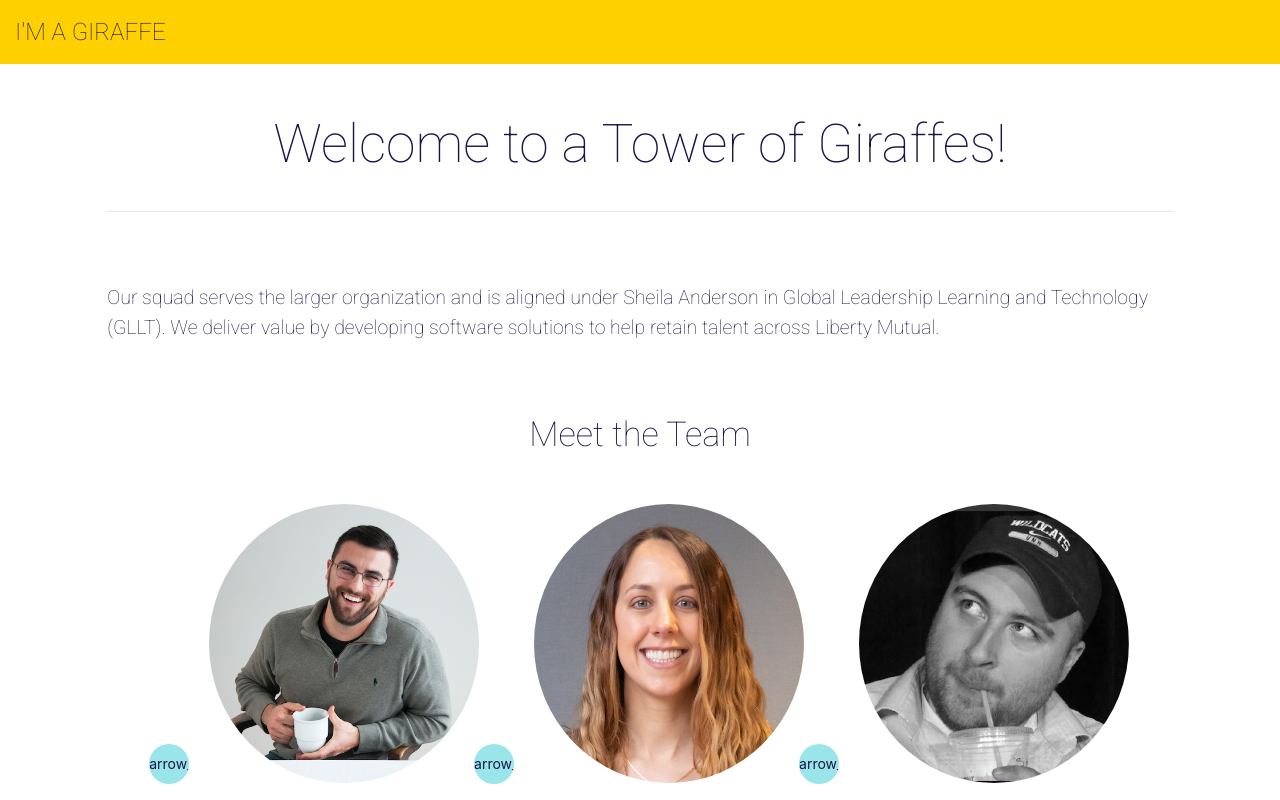
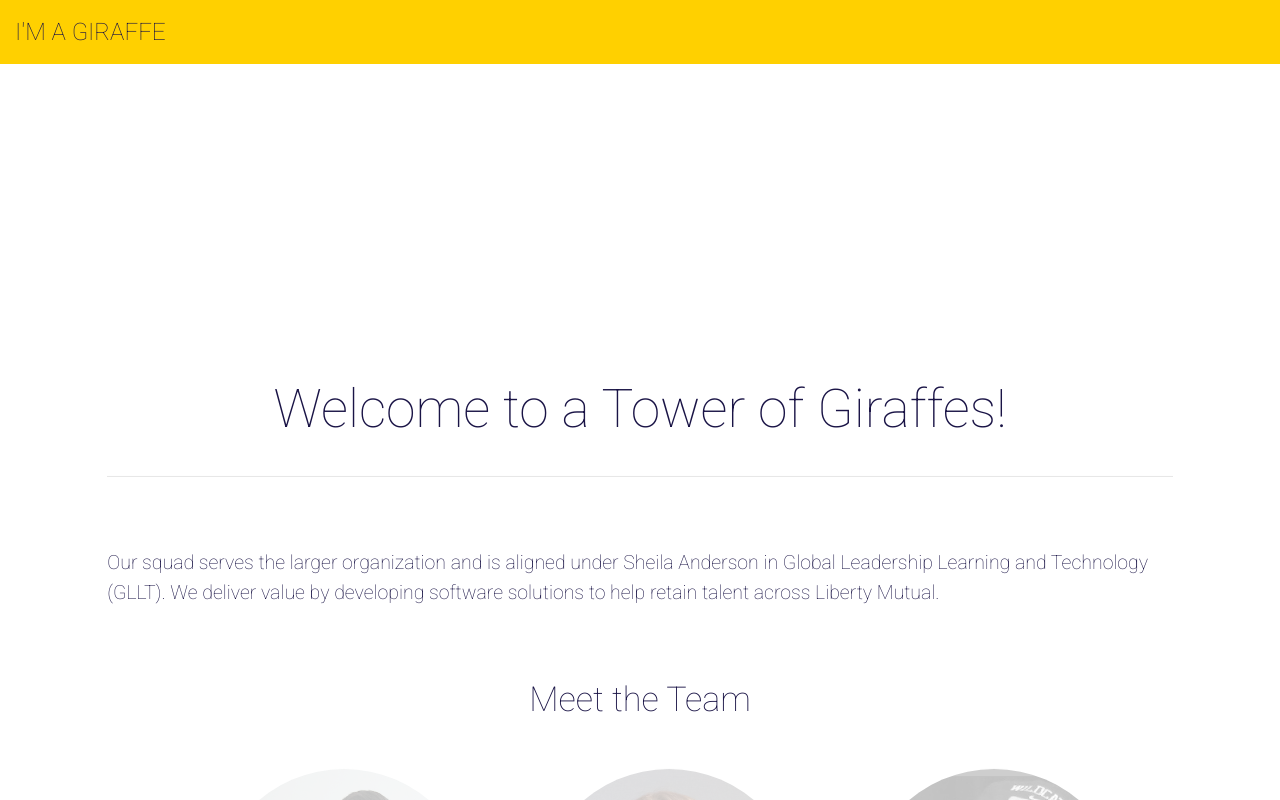
Before and after one commit to giraffesquad/team-bios, a React (Create React App) app: page / in a window 1280 px wide. Shown: the top 800 px of the page. Built offline with nearby package versions, Linux system fonts and the light colour scheme.

Commit message:
added loading page

```diff
--- a/src/components/App.js
+++ b/src/components/App.js
@@ -1,19 +1,43 @@
-import React from 'react';
-import { BrowserRouter } from "react-router-dom";
+import React, {Component} from "react";
 import AppHeader from './AppHeader';
 import Landing from '../containers/Landing';
+import Loader from './Loader';
 
-function App() {
+export default class App extends Component {
+
+    state = {
+        showLoader: true,
+        time: 5
+    };
+
+    componentDidMount(){
+        let countDown = 5;
+        let intervalId = setInterval(() => {
+            countDown --;
+            this.setState({time: countDown});
+
+            if(countDown === 0){
+                clearInterval(intervalId);
+                this.setState({showLoader: false})
+            }
+        }, 1000)
+    }
+
+    render() {
+        const { time, showLoader } = this.state;
         return (
-    <BrowserRouter>
             <div className="App">
-          <AppHeader />
-          <div className="app-content-container" >
+                {showLoader ? (
+                    <Loader time={time}/>
+                ) : (
+                    <>
+                        <AppHeader/>
+                        <div className="app-content-container">
                             <Landing/>
                         </div>
+                    </>
+                )}
             </div>
-    </BrowserRouter>
         );
     }
-
-export default App;
+}
--- /dev/null
+++ b/src/components/Loader.js
@@ -0,0 +1,18 @@
+import React from "react";
+import logo from '../images/teamLogo.png';
+import { Slide, Fade } from 'react-reveal';
+
+export default function Loader(props) {
+    const { time } = props;
+
+    return (
+        <Slide left opposite when={time > 1}>
+            <div className="loader-container center-align">
+                <Fade duration={2000}>
+                    <img src={logo} className='loader-img' alt='team icon' />
+                    <h5 className='header-style'>Tower gathering in: {time}</h5>
+                </Fade>
+            </div>
+        </Slide>
+    );
+}
--- a/src/styles/_imports.scss
+++ b/src/styles/_imports.scss
@@ -3,3 +3,4 @@
 @import "./components/appHeader";
 @import "./components/teamMembers";
 @import "./components/individualMember";
+@import "./components/loader";
--- /dev/null
+++ b/src/styles/components/_loader.scss
@@ -0,0 +1,24 @@
+@import "../colors";
+
+.loader-container {
+    margin-top: 20%;
+
+    .loader-img {
+        animation: tilt 1.75s infinite;
+        animation-delay: 1s;
+        border-radius: 50%;
+        width: 20rem;
+    }
+}
+
+@keyframes tilt {
+    0% {
+        transform: rotate(0deg);
+    }
+    50% {
+        transform: rotate(-90deg);
+    }
+    100% {
+        transform: rotate(0deg);
+    }
+}
```
Also changed, not shown: src/images/teamLogo.jpg (deleted), src/images/teamLogo.png (added). Lines whose indentation alone changed are shown as unchanged.
